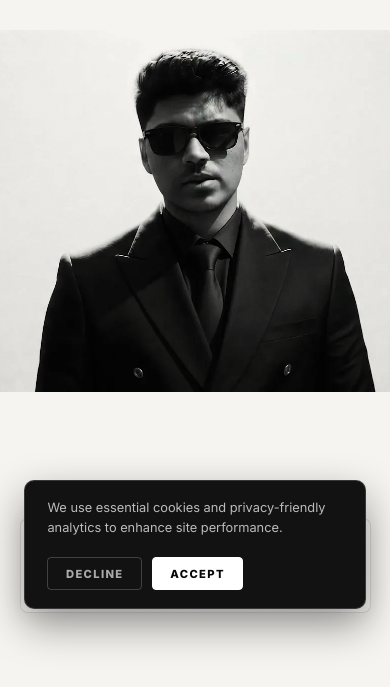
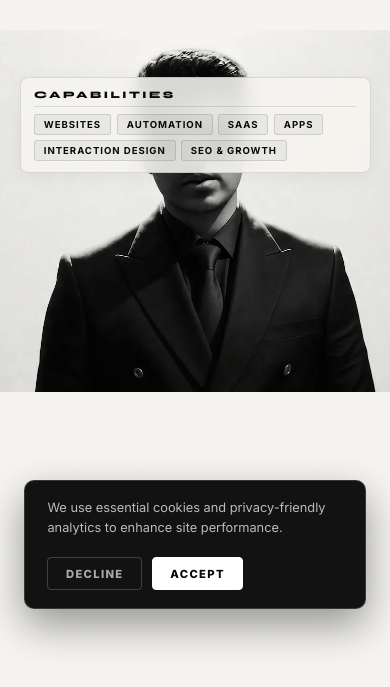
Before and after one commit to Tushit-exe/portfolio-website, a website built with Vite: page index.html in a window 390 px wide. Shown: the part 211-898 px from the top of the page. Built offline with nearby package versions, Linux system fonts and the light colour scheme; what cobe would draw is missing.

Commit message:
Fix mobile hero spacing so text isn't pinned to the extreme edges
Mobile hero overlay used justify-content: space-between with margin-top: auto on the bottom block, which shoves the name/CTA block to the very top and the capabilities card to the very bottom of the 100vh viewport, leaving one big awkward gap in the middle.

Switched to justify-content: flex-start with a viewport-relative gap (clamp so it scales with phone height) and removed the margin-top: auto override, so the two blocks sit with natural, even spacing instead of being pinned to opposite edges.

Desktop and tablet breakpoints are untouched -- this only edits the max-width: 767px block.

```diff
--- a/src/style.css
+++ b/src/style.css
@@ -3324,9 +3324,9 @@ html, body {
     height: 100%;
     display: flex;
     flex-direction: column;
-    justify-content: space-between;
+    justify-content: flex-start;
     align-items: flex-start;
-    gap: 1rem;
+    gap: clamp(1.5rem, 18vh, 5rem);
     width: 100%;
     pointer-events: none;
   }
@@ -3401,7 +3401,6 @@ html, body {
   .hero-right-col {
     display: flex;
     width: 100%;
-    margin-top: auto;
     transform: none !important;
     pointer-events: auto;
   }
```
